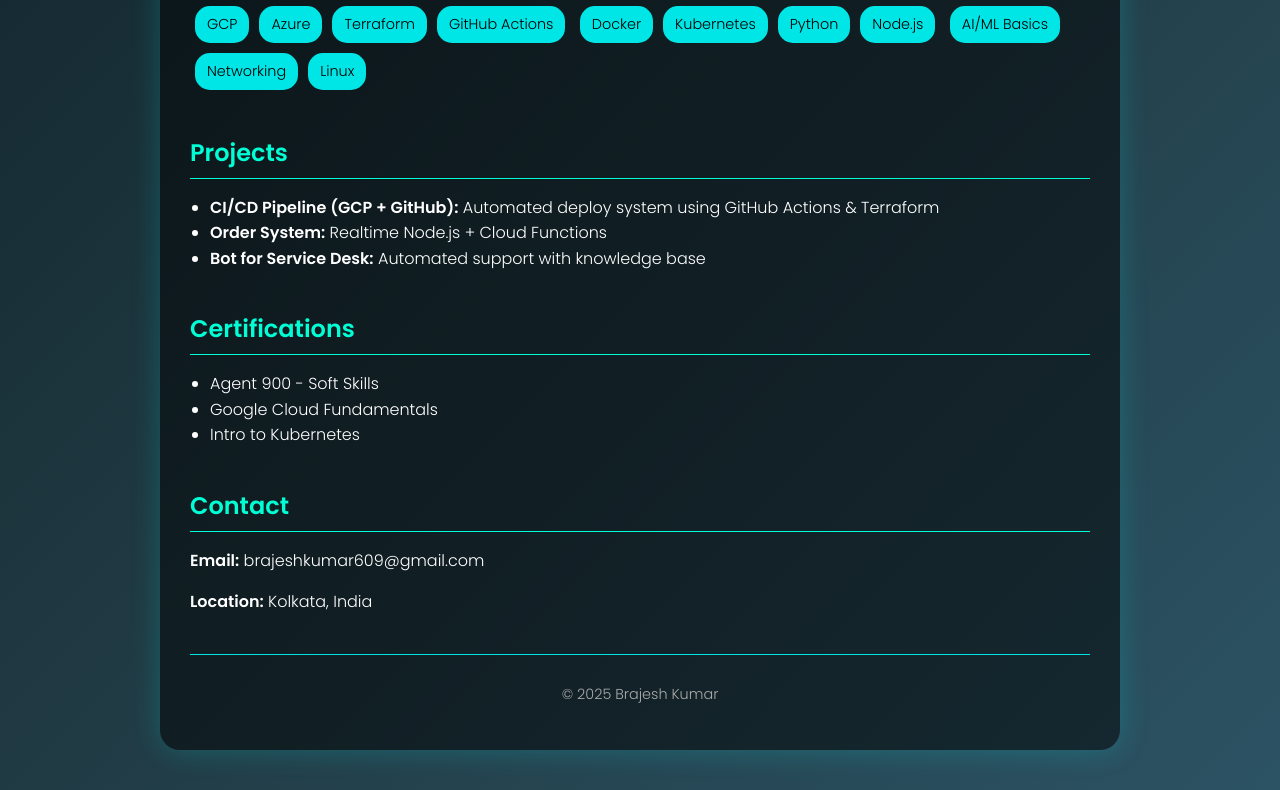
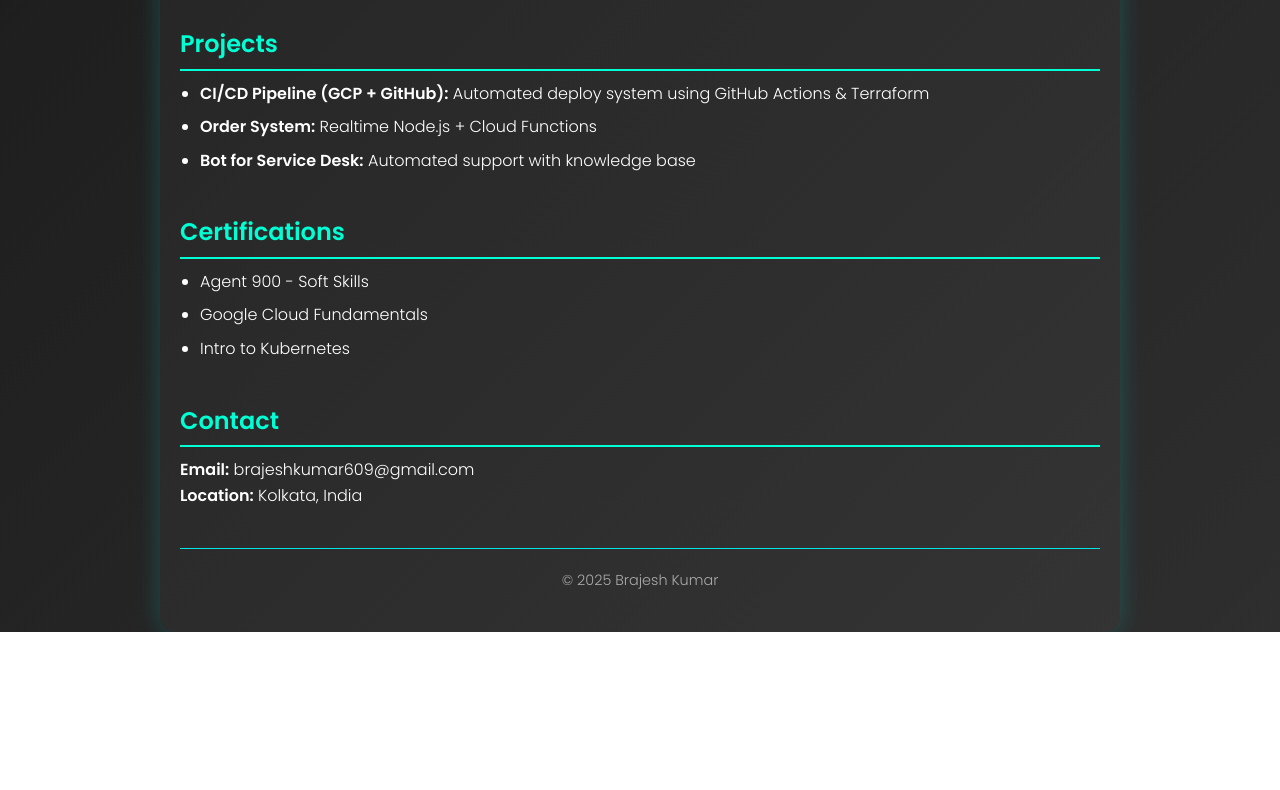
Before and after one commit to brajeshkumar609/brajeshkumar609.github.io, a plain HTML site: page index.html in a window 1280 px wide. Shown: the part 517-1307 px from the top of the page. After the commit the page ends 1149 px from the top, so only its background shows below. Drawn offline with Linux system fonts and the light colour scheme.

Commit message:
Update style.css

```diff
--- a/style.css
+++ b/style.css
@@ -1,19 +1,25 @@
+* {
+  box-sizing: border-box;
+  margin: 0;
+  padding: 0;
+}
+
 body {
   font-family: 'Poppins', sans-serif;
-  background: linear-gradient(135deg, #0f2027, #203a43, #2c5364);
-  margin: 0;
-  padding: 0;
-  color: #fff;
+  background: linear-gradient(135deg, #1a1a1a, #2e2e2e);
+  color: #ffffff;
+  line-height: 1.6;
+  padding: 0 10px;
 }
 
 .container {
-  max-width: 900px;
-  margin: 40px auto;
-  padding: 30px;
-  background: rgba(0, 0, 0, 0.5);
-  border-radius: 20px;
-  box-shadow: 0 0 30px rgba(0, 255, 255, 0.2);
-  animation: fadeIn 1.5s ease-in-out;
+  max-width: 960px;
+  margin: auto;
+  padding: 20px;
+  background: rgba(255, 255, 255, 0.03);
+  border-radius: 15px;
+  box-shadow: 0 0 25px rgba(0, 255, 255, 0.2);
+  animation: fadeIn 1s ease-in;
 }
 
 @keyframes fadeIn {
@@ -28,13 +34,13 @@ header {
 
 header h1 {
   font-family: 'Orbitron', sans-serif;
-  font-size: 3em;
+  font-size: 2.8rem;
   color: #00e6e6;
 }
 
 header p {
-  font-size: 1.2em;
-  color: #ccc;
+  font-size: 1.1rem;
+  color: #cccccc;
 }
 
 .social-icons {
@@ -45,11 +51,11 @@ header p {
   margin: 0 10px;
   font-size: 1.5em;
   color: #00e6e6;
-  transition: 0.3s;
+  transition: 0.3s ease-in-out;
 }
 
 .social-icons a:hover {
-  color: #fff;
+  color: #ffffff;
 }
 
 .section {
@@ -58,32 +64,52 @@ header p {
 
 h2 {
   color: #00ffd5;
-  border-bottom: 1px solid #00ffd5;
-  padding-bottom: 8px;
-  margin-bottom: 15px;
+  border-bottom: 2px solid #00ffd5;
+  padding-bottom: 5px;
+  margin-bottom: 10px;
 }
 
 .tags span {
   background-color: #00e6e6;
   color: #000;
   padding: 8px 12px;
-  margin: 5px;
-  border-radius: 15px;
+  margin: 6px;
+  border-radius: 20px;
   display: inline-block;
-  font-size: 0.9em;
-  font-weight: 500;
+  font-size: 0.9rem;
 }
 
 ul {
   padding-left: 20px;
-  line-height: 1.6em;
+}
+
+ul li {
+  margin-bottom: 8px;
 }
 
 footer {
   text-align: center;
   font-size: 0.9em;
   color: #aaa;
+  padding: 20px 0;
   border-top: 1px solid #00e6e6;
-  padding-top: 15px;
-  margin-top: 40px;
 }
+
+/* Responsive Design */
+@media (max-width: 600px) {
+  header h1 {
+    font-size: 2rem;
+  }
+
+  .tags span {
+    font-size: 0.8rem;
+  }
+
+  .container {
+    padding: 15px;
+  }
+
+  h2 {
+    font-size: 1.3rem;
+  }
+}
```
